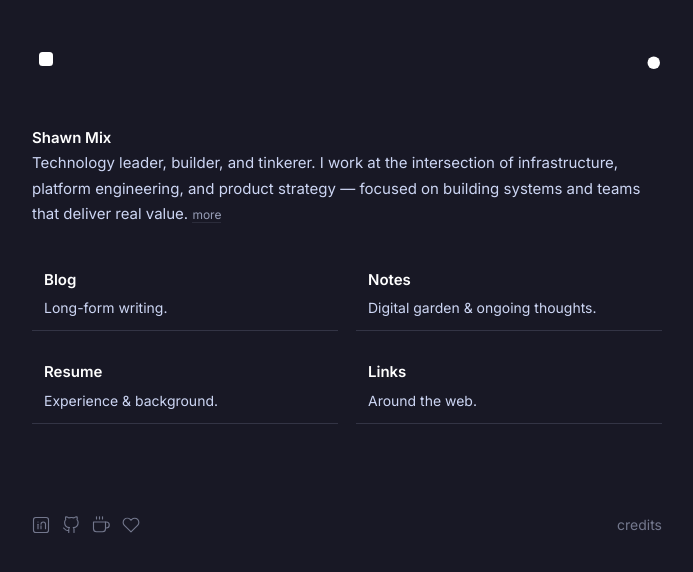
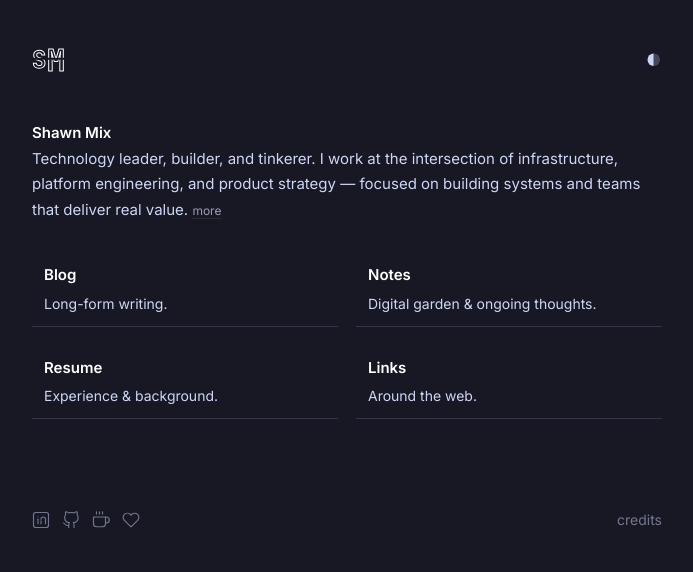
Before and after one commit to 1activegeek/landingPage, a Jekyll site: the page built from pages/index.md, in a window 1280 px wide. Shown: the top 572 px of the page, without its empty margins (293-986 px from the left). Built offline with Jekyll 4.4.1, drawn with Linux system fonts in a browser that asks for light colours.

Commit message:
Redesign nav icons: split-circle theme toggle and outlined SM initials logo

```diff
--- a/_includes/Nav.html
+++ b/_includes/Nav.html
@@ -1,15 +1,16 @@
 <nav class="nav">
   <div class="nav-left">
     <a href="{{ site.baseurl }}/" aria-label="Home" data-tooltip="Home">
-      <svg width="28" height="28" viewBox="0 0 32 32" fill="currentColor" xmlns="http://www.w3.org/2000/svg">
-        <rect x="8" y="8" width="16" height="16" rx="4" />
-      </svg>
+      <span class="nav-initials"><span class="nav-initial-s">S</span><span class="nav-initial-m">M</span></span>
     </a>
   </div>
   <div class="nav-right">
     <button class="theme-toggle" aria-label="Toggle dark mode" data-tooltip="Toggle theme">
-      <svg viewBox="0 0 14 14" width="17.5" height="17.5" fill="currentColor" xmlns="http://www.w3.org/2000/svg">
-        <circle cx="7" cy="7" r="5"/>
+      <svg viewBox="0 0 14 14" width="17.5" height="17.5" xmlns="http://www.w3.org/2000/svg" class="theme-icon">
+        <!-- Left half: arc from bottom to top (dark side in dark mode) -->
+        <path class="icon-left" d="M7,2 A5,5 0 0,0 7,12 Z"/>
+        <!-- Right half: arc from top to bottom (light side in dark mode) -->
+        <path class="icon-right" d="M7,2 A5,5 0 0,1 7,12 Z"/>
       </svg>
     </button>
   </div>
--- a/assets/css/style.css
+++ b/assets/css/style.css
@@ -1,4 +1,4 @@
-@import url('https://fonts.googleapis.com/css2?family=Inter:wght@300;400;600&display=swap');
+@import url('https://fonts.googleapis.com/css2?family=Inter:wght@300;400;600&family=JetBrains+Mono:wght@700&display=swap');
 
 /* =========================================================
    CATPPUCCIN LATTE — Light mode
@@ -114,6 +114,38 @@ body {
 
 .nav-left a:hover {
   color: var(--title);
+}
+
+.nav-initials {
+  font-family: "JetBrains Mono", monospace;
+  font-weight: var(--weight-bold);
+  color: transparent;
+  -webkit-text-stroke: 1px var(--title);
+  letter-spacing: 0.04em;
+  line-height: 1;
+  display: inline-flex;
+  align-items: center;
+  position: relative;
+}
+
+.nav-initials::after {
+  content: '';
+  position: absolute;
+  left: 0;
+  right: 0;
+  top: calc(50% - 0.1em);
+  transform: translateY(-50%);
+  height: 0.16em; /* ~10% of S height (1.6rem) */
+  background: var(--bg);
+  pointer-events: none;
+}
+
+.nav-initial-s {
+  font-size: 1.6rem; /* 80% of 2rem */
+}
+
+.nav-initial-m {
+  font-size: 2rem;
 }
 
 .nav-right {
@@ -428,6 +460,15 @@ a:hover {
   width: 17.5px;
   height: 17.5px;
 }
+
+/* Half-and-half theme toggle icon */
+/* Dark mode: left=light text color, right=surface (visible against dark bg) */
+[data-theme="dark"] .icon-left  { fill: #cdd6f4; } /* Mocha Text */
+[data-theme="dark"] .icon-right { fill: #45475a; } /* Mocha Surface 1 */
+
+/* Light mode: left=dark text color, right=surface (visible against light bg) */
+:root:not([data-theme="dark"]) .icon-left  { fill: #4c4f69; } /* Latte Text */
+:root:not([data-theme="dark"]) .icon-right { fill: #ccd0da; } /* Latte Surface 0 */
 
 /* =========================================================
    MARKDOWN
```
